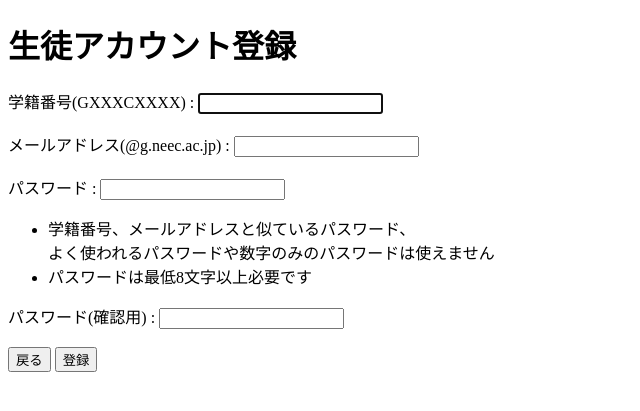
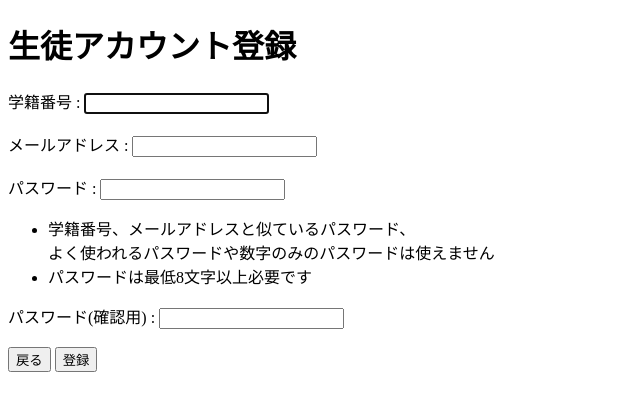
Before and after one commit to koot0303/QRAttendanceSystem, a Django app: page /accounts/student_signup/ in a window 1280 px wide. Shown: the top 411 px of the page, without its empty margins (0-640 px from the left). Run offline with Django 5.2, Linux system fonts and the light colour scheme.

Commit message:
コメントアウト追加、バリデーション削除

```diff
--- a/apps/accounts/forms.py
+++ b/apps/accounts/forms.py
@@ -21,18 +21,18 @@ class StudentSignUpForm(UserCreationForm):
         fields = ("username", "email", "password1", "password2")
 
     # バリデーション
-    def clean_username(self):
-        username = self.cleaned_data.get("username")
-        pattern = r'^G\d{3}C\d{4}$'
-        if not re.match(pattern, username):
-            raise forms.ValidationError("学籍番号は GXXXCXXXX の形式で入力してください。")
-        return username
+    # def clean_username(self):
+    #     username = self.cleaned_data.get("username")
+    #     pattern = r'^G\d{5}$'
+    #     if not re.match(pattern, username):
+    #         raise forms.ValidationError("学籍番号は G***** の形式で入力してください。")
+    #     return username
 
-    def clean_email(self):
-        email = self.cleaned_data.get("email")
-        if not email.endswith('@g.neec.ac.jp'):
-            raise forms.ValidationError("メールアドレスは @g.neec.ac.jp の形式で入力してください。")
-        return email
+    # def clean_email(self):
+    #     email = self.cleaned_data.get("email")
+    #     if not email.endswith('@***'):
+    #         raise forms.ValidationError("メールアドレスは @*** の形式で入力してください。")
+    #     return email
 
     def save(self, commit=True):
         user = super().save(commit=False)
--- a/apps/accounts/views.py
+++ b/apps/accounts/views.py
@@ -19,6 +19,7 @@ def signup_account_selection_view(request):
             return redirect('accounts:teacher_signup')
     return render(request, "accounts/account_selection.html")
 
+#教師用サインアップ
 def teacher_signup_view(request):
     if request.method == "POST":
         form = TeacherSignUpForm(request.POST)
@@ -30,6 +31,7 @@ def teacher_signup_view(request):
     param = {"form": form}
     return render(request, "accounts/teacher_signup.html", param)
 
+#生徒用サインアップ
 def student_signup_view(request):
     if request.method == "POST":
         form = StudentSignUpForm(request.POST)
--- a/apps/attendances/views.py
+++ b/apps/attendances/views.py
@@ -11,6 +11,7 @@ from openpyxl.styles import PatternFill, Border, Side
 from openpyxl.utils.dataframe import dataframe_to_rows
 from openpyxl.utils import get_column_letter
 
+#QRコード読み込み
 def qr_reader_view(request, course_id):
     course = get_object_or_404(Course, id=course_id)
     context = {
@@ -18,6 +19,7 @@ def qr_reader_view(request, course_id):
     }
     return render(request, 'attendances/qr_reader.html', context)
 
+#出席保存
 def save_attendance(request):
     if request.method == 'POST':
         qr_data = request.POST.get('qr_data', '')
@@ -77,6 +79,7 @@ def save_attendance(request):
     else:
         return JsonResponse({'status': 'error', 'message': 'POSTメソッドのみ対応しています'})
 
+#出席リスト表示
 def attendance_list_view(request, course_id):
     course = get_object_or_404(Course, id=course_id)
     attendances = Attendance.objects.filter(course=course).order_by('attendance_time')
@@ -87,6 +90,7 @@ def attendance_list_view(request, course_id):
     }
     return render(request, 'attendances/attendance_list.html', context)
 
+#出席リスト(エクセルエクスポート)
 def export_attendance_to_excel(request, course_id):
     course = get_object_or_404(Course, id=course_id)
     attendances = Attendance.objects.filter(course=course).order_by('attendance_time')
--- a/apps/courses/views.py
+++ b/apps/courses/views.py
@@ -4,6 +4,7 @@ from .models import Course
 from .forms import CourseForm
 from datetime import datetime, timedelta
 
+#授業選択
 @login_required
 def select_course(request):
     #今週の授業とそれ以外と終了済み授業を分ける
@@ -38,6 +39,7 @@ def select_course(request):
 
     return render(request, 'courses/select_course.html', context)
 
+#授業選択
 @login_required
 def create_course(request):
     if request.method == 'POST':
--- a/apps/students_qr/views.py
+++ b/apps/students_qr/views.py
@@ -6,6 +6,7 @@ from django.core.files.storage import default_storage
 from django.core.files.base import ContentFile
 from io import BytesIO
 
+#QRコード生成
 def generate_qr(request):
     user = request.user
     qr_content = f"User Info: {user.username}, {user.email}"
--- a/apps/templates/accounts/student_signup.html
+++ b/apps/templates/accounts/student_signup.html
@@ -8,7 +8,7 @@
     <h1>生徒アカウント登録</h1>
     <form action="{% url 'accounts:student_signup' %}" method="post">
         {% csrf_token %}
-        <label for="id_username">学籍番号(GXXXCXXXX) : </label>
+        <label for="id_username">学籍番号 : </label>
         {{ form.username }}
         {% if form.username.errors %}
             <div class="error">
@@ -19,7 +19,7 @@
         {% endif %}
         <br>
         <br>
-        <label for="id_email">メールアドレス(@g.neec.ac.jp) : </label>
+        <label for="id_email">メールアドレス : </label>
         {{ form.email }}
         {% if form.email.errors %}
             <div class="error">
```
